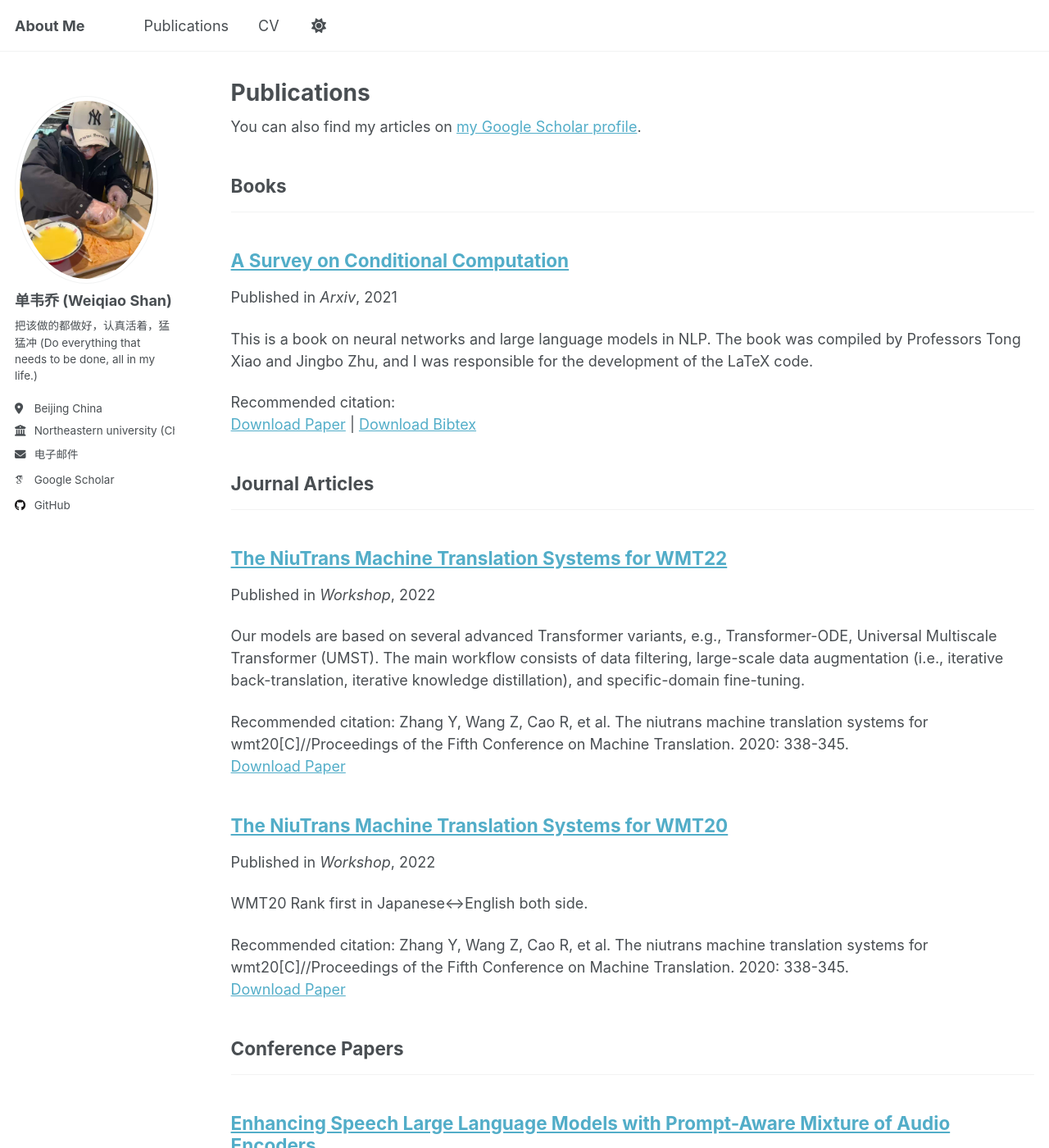
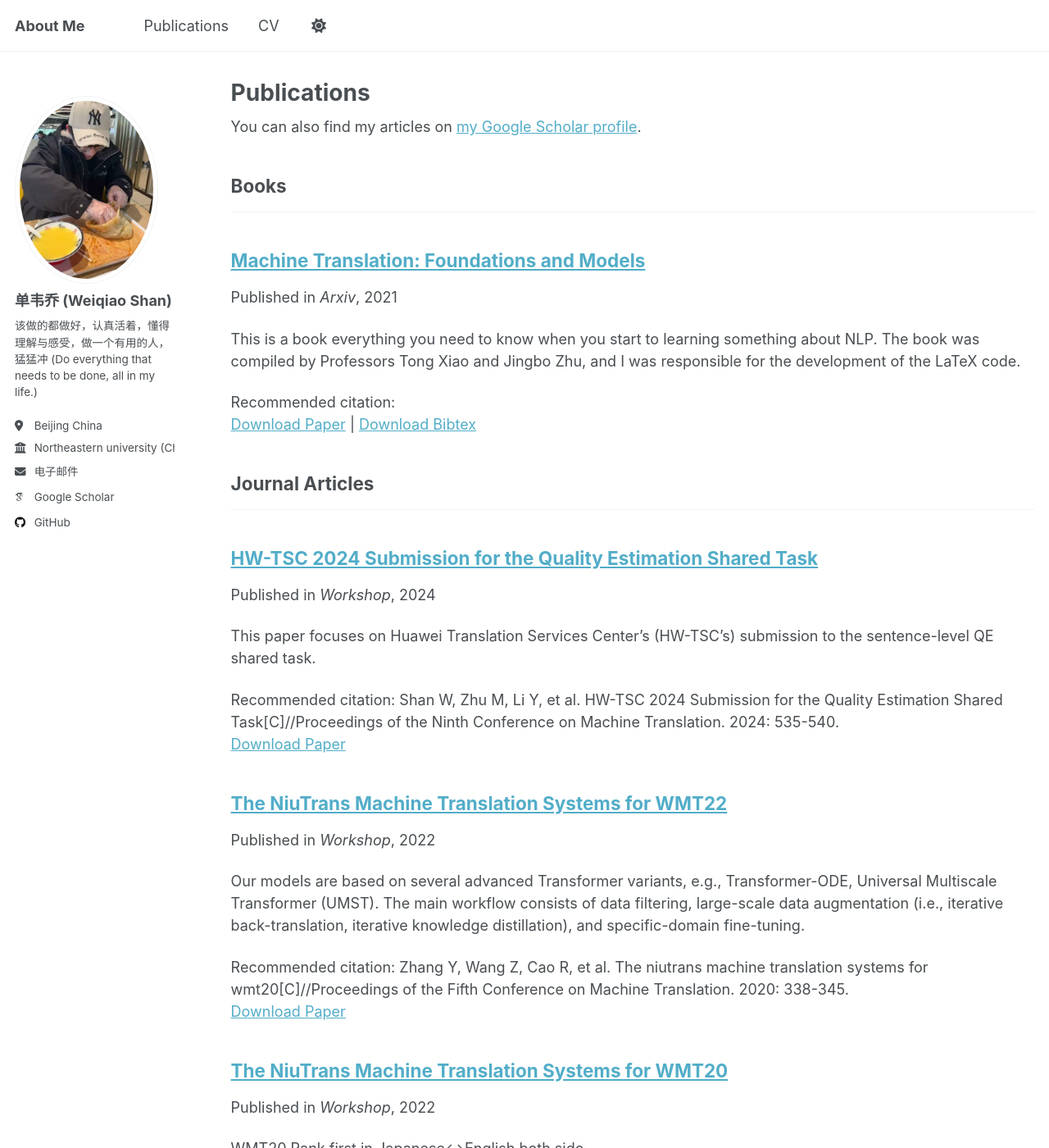
Before and after one commit to shanweiqiao/shanweiqiao.github.io, a Jekyll site: the page built from _pages/publications.html, in a window 1280 px wide and 1400 px high. Shown: the whole window at 82% size. Built offline with Jekyll 4.4.1, drawn with Linux system fonts in a browser that asks for light colours; some web fonts are replaced; a script that is not in the unit is left out.

Commit message:
update test config

```diff
--- a/_config.yml
+++ b/_config.yml
@@ -12,7 +12,7 @@ site_theme               : "default" # Currently available options are "default"
 title                    : "About Me"
 title_separator          : "-"
 name                     : &name "单韦乔"
-description              : &description "Your Name's academic portfolio"   # Update this with a general description of your site, this is the default if not overridden by a page
+description              : &description "Weiqiao Shan's academic portfolio"   # Update this with a general description of your site, this is the default if not overridden by a page
 url                      : https://shanweiqiao.github.io/ # The base hostname & protocol for your site e.g. "https://[your GitHub username].github.io",
                                                            # or if you already have some other page hosted on Github then use "https://[your GitHub username].github.io/[Your Repo Name]"
 baseurl                  : "" # the subpath of your site, e.g. "/blog"
@@ -26,7 +26,7 @@ author:
   avatar           : "shanweiqiao_image.jpg"
   name             : "单韦乔 (Weiqiao Shan)"
   pronouns         : # example: "she/her"
-  bio              : "把该做的都做好，认真活着，猛猛冲 (Do everything that needs to be done, all in my life.)"
+  bio              : "该做的都做好，认真活着，懂得理解与感受，做一个有用的人，猛猛冲 (Do everything that needs to be done, all in my life.)"
   location         : "Beijing China"
   employer         : "Northeastern university (China)"
   uri              : # URL
--- /dev/null
+++ b/_publications/WMT24_QE.md
@@ -0,0 +1,14 @@
+---
+title: "HW-TSC 2024 Submission for the Quality Estimation Shared Task"
+collection: publications
+category: manuscripts
+permalink: /publication/WMT24_QE
+excerpt: 'This paper focuses on Huawei Translation Services Center’s (HW-TSC’s) submission to the sentence-level QE shared task.'
+date: 2024-08-01
+venue: 'Workshop'
+slidesurl:
+paperurl: 'https://shanweiqiao.github.io/files/WMT24_QE.pdf'
+citation: 'Shan W, Zhu M, Li Y, et al. HW-TSC 2024 Submission for the Quality Estimation Shared Task[C]//Proceedings of the Ninth Conference on Machine Translation. 2024: 535-540.'
+---
+
+Quality estimation (QE) is a crucial technique for evaluating the quality of machine translations without the need for reference translations. This paper focuses on Huawei Translation Services Center’s (HW-TSC’s) submission to the sentence-level QE shared task, named LLMsenhanced-CrossQE. Our system builds upon the CrossQE architecture from our submission from last year, which consists of a multilingual base model and a task-specific downstream layer. The model input is a concatenation of the source and the translated sentences. To enhance performance, we fine-tuned and ensembled multiple base models, including XLM-R, InfoXLM, RemBERT, and CometKiwi. Specifically, we employed two pseudo-data generation methods: 1) a diverse pseudo-data generation method based on the corruption-based data augmentation technique introduced last year, and 2) a pseudo-data generation method that simulates machine translation errors using large language models (LLMs). Our results demonstrate that the system achieves outstanding performance on sentence-level QE test sets.
--- a/_publications/books_xiao_mt.md
+++ b/_publications/books_xiao_mt.md
@@ -1,9 +1,9 @@
 ---
-title: "A Survey on Conditional Computation"
+title: "Machine Translation: Foundations and Models"
 collection: publications
 category: books
 permalink: /publication/books_xiao_mt
-excerpt: 'This is a book on neural networks and large language models in NLP. The book was compiled by Professors Tong Xiao and Jingbo Zhu, and I was responsible for the development of the LaTeX code.'
+excerpt: 'This is a book everything you need to know when you start to learning something about NLP. The book was compiled by Professors Tong Xiao and Jingbo Zhu, and I was responsible for the development of the LaTeX code.'
 date: 2021-09-17
 venue: 'Arxiv'
 paperurl: 'https://github.com/NiuTrans/NLPBook'
@@ -11,4 +11,6 @@ bibtexurl: 'https://shanweiqiao.github.io/files/books_xiao_mt.bib'
 citation: ''
 ---
 
-This is a book on neural networks and large language models in NLP. It is intended for anyone interested in NLP and deep learning. Some of the chapters are drawn from our previously published articles (e.g., Introduction to Transformers: An NLP Perspective and Foundations of Large Language Models), but we have added significant new content.
+本书对目前以机器翻译为核心的自然语言处理技术进行了整理，从早期的基于规则的机器翻译、统计机器翻译到如今的神经机器翻译对机器翻译发展的历史进行了回顾，并整理了如今前沿的机器翻译相关技术。书籍的详细内容请参考书籍链接的Github地址。
+
+本人全程参与该项目，主要负责书籍第一、二、十三、十五章节的校对与转录，以及上述章节的部分内容编写工作，章节七、八的转录工作。从中学习到了许多早期的机器翻译技术方法，对如深层网络等建模方法有了更深刻的了解，并熟练掌握了 latex 编程方法。
```
Also changed, not shown: files/books_xiao_mt.bib (+7 -5 lines), 1 other file.
